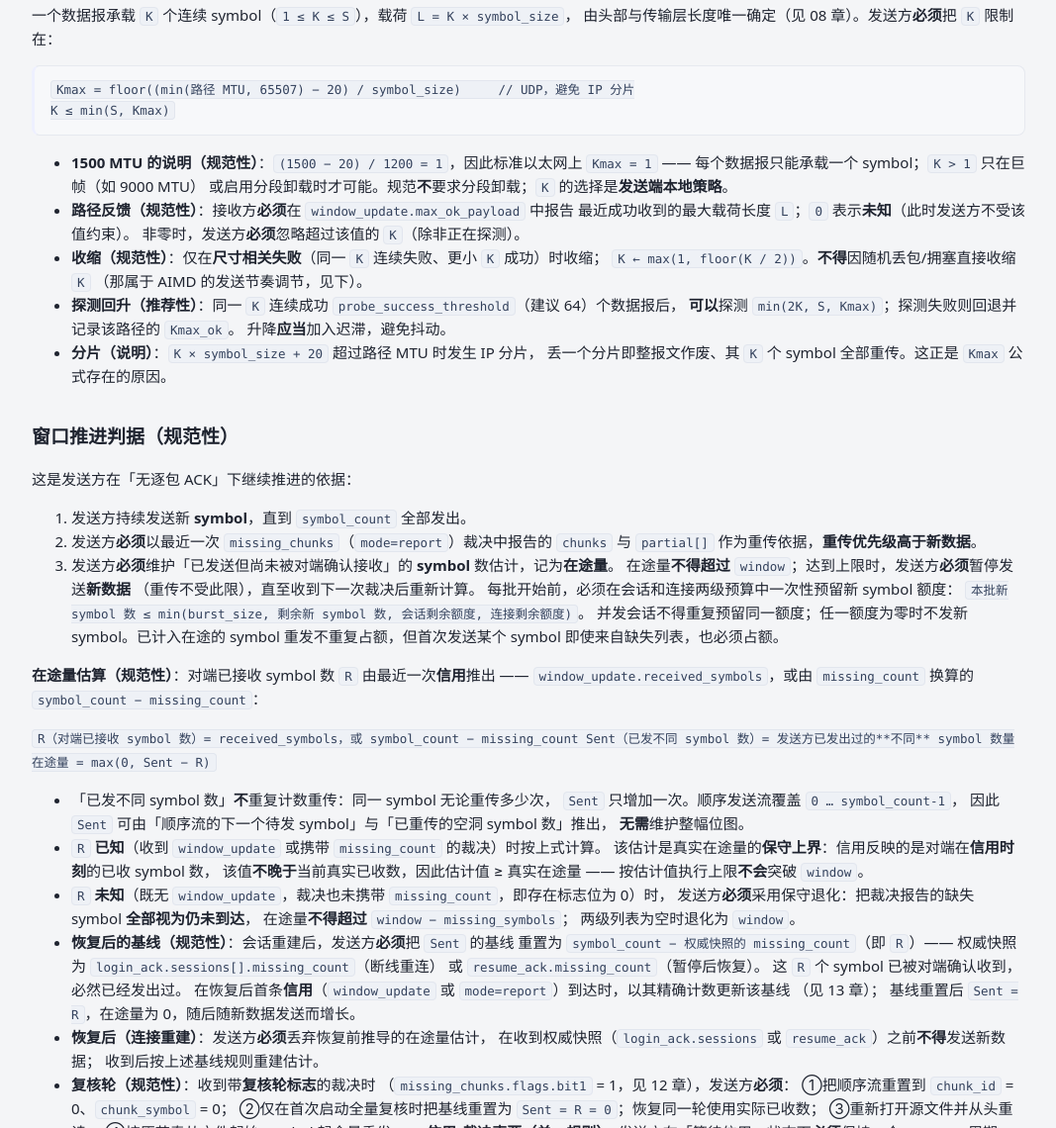
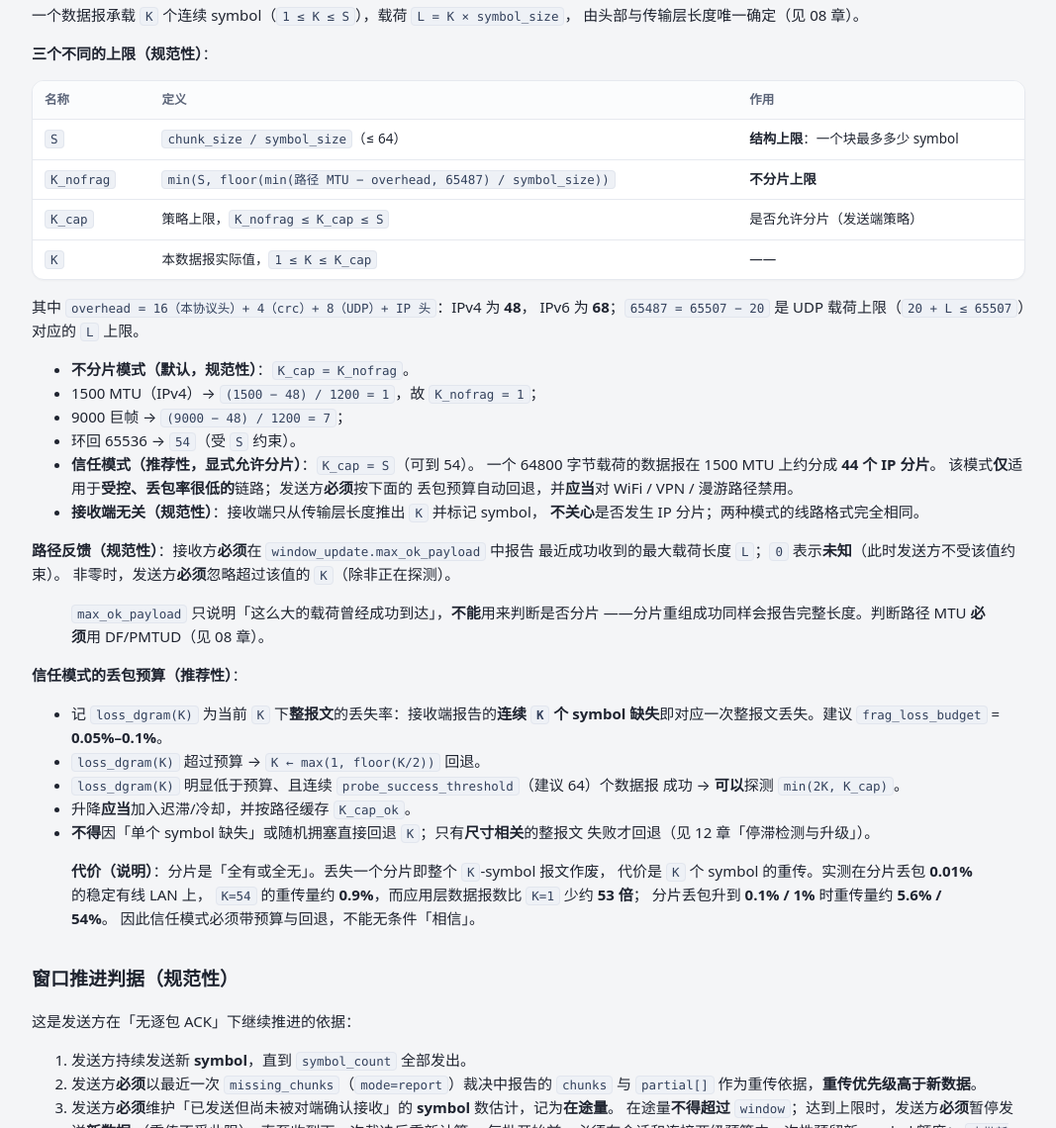
Before and after one commit to gx1727/LANWEFT, a plain HTML site: page docs/site/11-flow-control.html in a window 1280 px wide. Shown: the part 3330-4470 px from the top of the page at 99% size, without its empty margins (106-1173 px from the left). Drawn offline with Linux system fonts and the light colour scheme.

Commit message:
docs(spec): K 上限三层化（S / K_nofrag / K_cap）与信任模式
把原先混在一起的 Kmax 拆成结构上限、不分片上限与策略上限，正式支持
「稳定 LAN 上允许 IP 分片、把 K 拉到 54」的信任模式，并修正头部开销。

- 11/08：K_nofrag = min(S, floor(min(路径MTU − overhead, 65487)/symbol_size))，
  overhead = IPv4 48 / IPv6 68（修正原公式漏算 UDP/IP 头）；新增 MTU 定义
- 11：K_cap 为策略上限，默认 K_nofrag（不分片）；信任模式取 S（可到 54，
  1500 MTU 下约 44 分片）；接收端不感知分片
- 11：信任模式按整报文丢失率预算（建议 0.05%–0.1%）自动回退，低丢失且连续
  成功后探测回升，迟滞/按路径缓存；max_ok_payload 不能用于判断是否分片，
  需 DF/PMTUD
- 02/99/README/26 同步；11 章站点常量增加 K_nofrag / K_cap 回归
- 版本号不变（变更记入 26 章修订记录）

Co-authored-by: CommandCodeBot <noreply@commandcode.ai>

```diff
--- a/docs/site/11-flow-control.html
+++ b/docs/site/11-flow-control.html
@@ -250,26 +250,78 @@
 </ul>
 <h3>变长数据报与 K（规范性）</h3>
 <p>一个数据报承载 <code>K</code> 个连续 symbol（<code>1 ≤ K ≤ S</code>），载荷 <code>L = K × symbol_size</code>，
-由头部与传输层长度唯一确定（见 08 章）。发送方<strong>必须</strong>把 <code>K</code> 限制在：</p>
-<pre class="codeblock"><code>Kmax = floor((min(路径 MTU, 65507) − 20) / symbol_size)     // UDP，避免 IP 分片
-K ≤ min(S, Kmax)
-</code></pre>
+由头部与传输层长度唯一确定（见 08 章）。</p>
+<p><strong>三个不同的上限（规范性）</strong>：</p>
+<div class="card"><table>
+<thead>
+<tr>
+<th>名称</th>
+<th>定义</th>
+<th>作用</th>
+</tr>
+</thead>
+<tbody>
+<tr>
+<td><code>S</code></td>
+<td><code>chunk_size / symbol_size</code>（≤ 64）</td>
+<td><strong>结构上限</strong>：一个块最多多少 symbol</td>
+</tr>
+<tr>
+<td><code>K_nofrag</code></td>
+<td><code>min(S, floor(min(路径 MTU − overhead, 65487) / symbol_size))</code></td>
+<td><strong>不分片上限</strong></td>
+</tr>
+<tr>
+<td><code>K_cap</code></td>
+<td>策略上限，<code>K_nofrag ≤ K_cap ≤ S</code></td>
+<td>是否允许分片（发送端策略）</td>
+</tr>
+<tr>
+<td><code>K</code></td>
+<td>本数据报实际值，<code>1 ≤ K ≤ K_cap</code></td>
+<td>——</td>
+</tr>
+</tbody>
+</table></div>
+<p>其中 <code>overhead = 16（本协议头）+ 4（crc）+ 8（UDP）+ IP 头</code>：IPv4 为 <strong>48</strong>，
+IPv6 为 <strong>68</strong>；<code>65487 = 65507 − 20</code> 是 UDP 载荷上限（<code>20 + L ≤ 65507</code>）对应的 <code>L</code> 上限。</p>
 <ul>
-<li><strong>1500 MTU 的说明（规范性）</strong>：<code>(1500 − 20) / 1200 = 1</code>，因此标准以太网上
-  <code>Kmax = 1</code> —— 每个数据报只能承载一个 symbol；<code>K &gt; 1</code> 只在巨帧（如 9000 MTU）
-  或启用分段卸载时才可能。规范<strong>不</strong>要求分段卸载；<code>K</code> 的选择是<strong>发送端本地策略</strong>。</li>
-<li><strong>路径反馈（规范性）</strong>：接收方<strong>必须</strong>在 <code>window_update.max_ok_payload</code> 中报告
-  最近成功收到的最大载荷长度 <code>L</code>；<code>0</code> 表示<strong>未知</strong>（此时发送方不受该值约束）。
-  非零时，发送方<strong>必须</strong>忽略超过该值的 <code>K</code>（除非正在探测）。</li>
-<li><strong>收缩（规范性）</strong>：仅在<strong>尺寸相关失败</strong>（同一 <code>K</code> 连续失败、更小 <code>K</code> 成功）时收缩；
-  <code>K ← max(1, floor(K / 2))</code>。<strong>不得</strong>因随机丢包/拥塞直接收缩 <code>K</code>
-  （那属于 AIMD 的发送节奏调节，见下）。</li>
-<li><strong>探测回升（推荐性）</strong>：同一 <code>K</code> 连续成功 <code>probe_success_threshold</code>（建议 64）个数据报后，
-  <strong>可以</strong>探测 <code>min(2K, S, Kmax)</code>；探测失败则回退并记录该路径的 <code>Kmax_ok</code>。
-  升降<strong>应当</strong>加入迟滞，避免抖动。</li>
-<li><strong>分片（说明）</strong>：<code>K × symbol_size + 20</code> 超过路径 MTU 时发生 IP 分片，
-  丢一个分片即整报文作废、其 <code>K</code> 个 symbol 全部重传。这正是 <code>Kmax</code> 公式存在的原因。</li>
+<li><strong>不分片模式（默认，规范性）</strong>：<code>K_cap = K_nofrag</code>。</li>
+<li>1500 MTU（IPv4）→ <code>(1500 − 48) / 1200 = 1</code>，故 <code>K_nofrag = 1</code>；</li>
+<li>9000 巨帧 → <code>(9000 − 48) / 1200 = 7</code>；</li>
+<li>环回 65536 → <code>54</code>（受 <code>S</code> 约束）。</li>
+<li><strong>信任模式（推荐性，显式允许分片）</strong>：<code>K_cap = S</code>（可到 54）。
+  一个 64800 字节载荷的数据报在 1500 MTU 上约分成 <strong>44 个 IP 分片</strong>。
+  该模式<strong>仅</strong>适用于<strong>受控、丢包率很低的</strong>链路；发送方<strong>必须</strong>按下面的
+  丢包预算自动回退，并<strong>应当</strong>对 WiFi / VPN / 漫游路径禁用。</li>
+<li><strong>接收端无关（规范性）</strong>：接收端只从传输层长度推出 <code>K</code> 并标记 symbol，
+  <strong>不关心</strong>是否发生 IP 分片；两种模式的线路格式完全相同。</li>
 </ul>
+<p><strong>路径反馈（规范性）</strong>：接收方<strong>必须</strong>在 <code>window_update.max_ok_payload</code> 中报告
+最近成功收到的最大载荷长度 <code>L</code>；<code>0</code> 表示<strong>未知</strong>（此时发送方不受该值约束）。
+非零时，发送方<strong>必须</strong>忽略超过该值的 <code>K</code>（除非正在探测）。</p>
+<blockquote>
+<p><code>max_ok_payload</code> 只说明「这么大的载荷曾经成功到达」，<strong>不能</strong>用来判断是否分片
+——分片重组成功同样会报告完整长度。判断路径 MTU <strong>必须</strong>用 DF/PMTUD（见 08 章）。</p>
+</blockquote>
+<p><strong>信任模式的丢包预算（推荐性）</strong>：</p>
+<ul>
+<li>记 <code>loss_dgram(K)</code> 为当前 <code>K</code> 下<strong>整报文</strong>的丢失率：接收端报告的<strong>连续 <code>K</code> 个
+  symbol 缺失</strong>即对应一次整报文丢失。建议 <code>frag_loss_budget</code> = <strong>0.05%–0.1%</strong>。</li>
+<li><code>loss_dgram(K)</code> 超过预算 → <code>K ← max(1, floor(K/2))</code> 回退。</li>
+<li><code>loss_dgram(K)</code> 明显低于预算、且连续 <code>probe_success_threshold</code>（建议 64）个数据报
+  成功 → <strong>可以</strong>探测 <code>min(2K, K_cap)</code>。</li>
+<li>升降<strong>应当</strong>加入迟滞/冷却，并按路径缓存 <code>K_cap_ok</code>。</li>
+<li><strong>不得</strong>因「单个 symbol 缺失」或随机拥塞直接回退 <code>K</code>；只有<strong>尺寸相关</strong>的整报文
+  失败才回退（见 12 章「停滞检测与升级」）。</li>
+</ul>
+<blockquote>
+<p><strong>代价（说明）</strong>：分片是「全有或全无」。丢失一个分片即整个 <code>K</code>-symbol 报文作废，
+代价是 <code>K</code> 个 symbol 的重传。实测在分片丢包 <strong>0.01%</strong> 的稳定有线 LAN 上，
+<code>K=54</code> 的重传量约 <strong>0.9%</strong>，而应用层数据报数比 <code>K=1</code> 少约 <strong>53 倍</strong>；
+分片丢包升到 <strong>0.1% / 1%</strong> 时重传量约 <strong>5.6% / 54%</strong>。
+因此信任模式必须带预算与回退，不能无条件「相信」。</p>
+</blockquote>
 <h2>窗口推进判据（规范性）</h2>
 <p>这是发送方在「无逐包 ACK」下继续推进的依据：</p>
 <ol>
```
Also changed, not shown: docs/site/02-terminology.html (+8 -1 lines), docs/site/08-packet-format.html (+16 -3 lines), docs/site/26-roadmap.html (+6 -1 lines), 7 other files.
